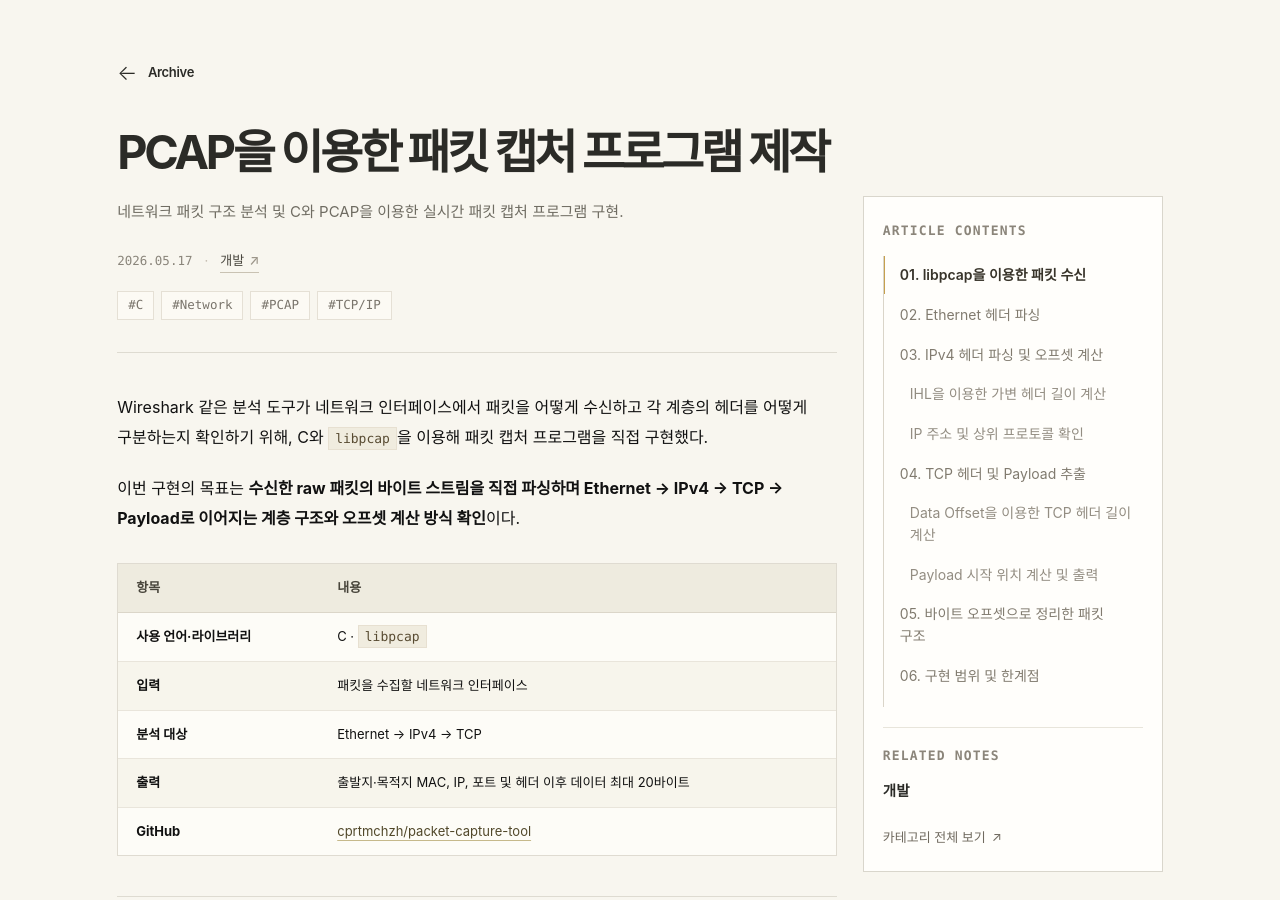
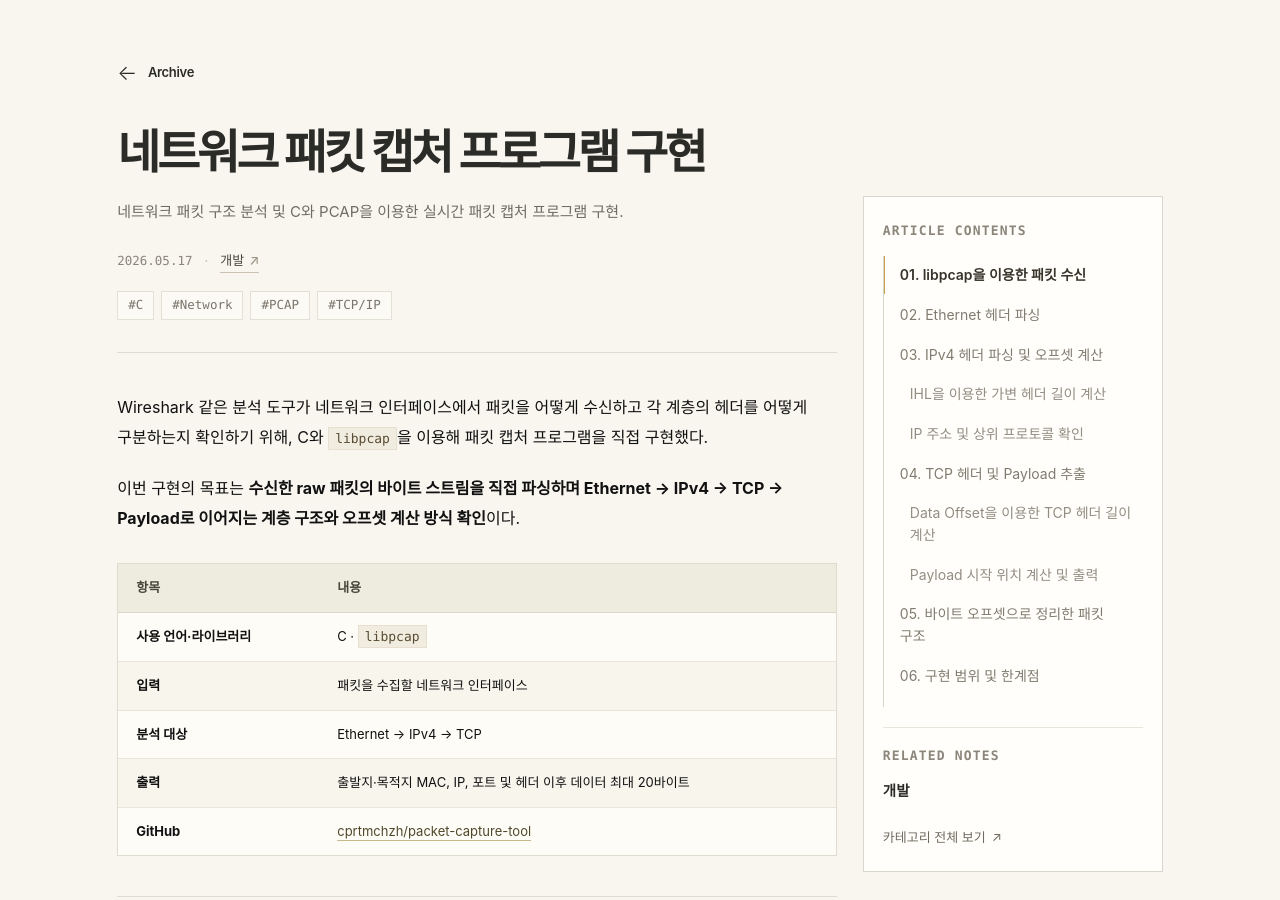
Before and after one commit to cprtmchzh/cprtmchzh.github.io, a Jekyll site: the page built from _posts/2026-11-12-packet-capture-tool.md, in a window 1280 px wide and 900 px high. Built offline with Jekyll 4.4.1, drawn with Linux system fonts in a browser that asks for light colours; some web fonts are replaced.

Commit message:
Update title of packet capture tool post

```diff
--- a/_posts/2026-11-12-packet-capture-tool.md
+++ b/_posts/2026-11-12-packet-capture-tool.md
@@ -1,5 +1,5 @@
 ---
-title: "PCAP을 이용한 패킷 캡처 프로그램 제작"
+title: "네트워크 패킷 캡처 프로그램 구현"
 date: 2026-05-17 00:00:00 +0900
 category_slug: development
 thumbnail: ""
```
